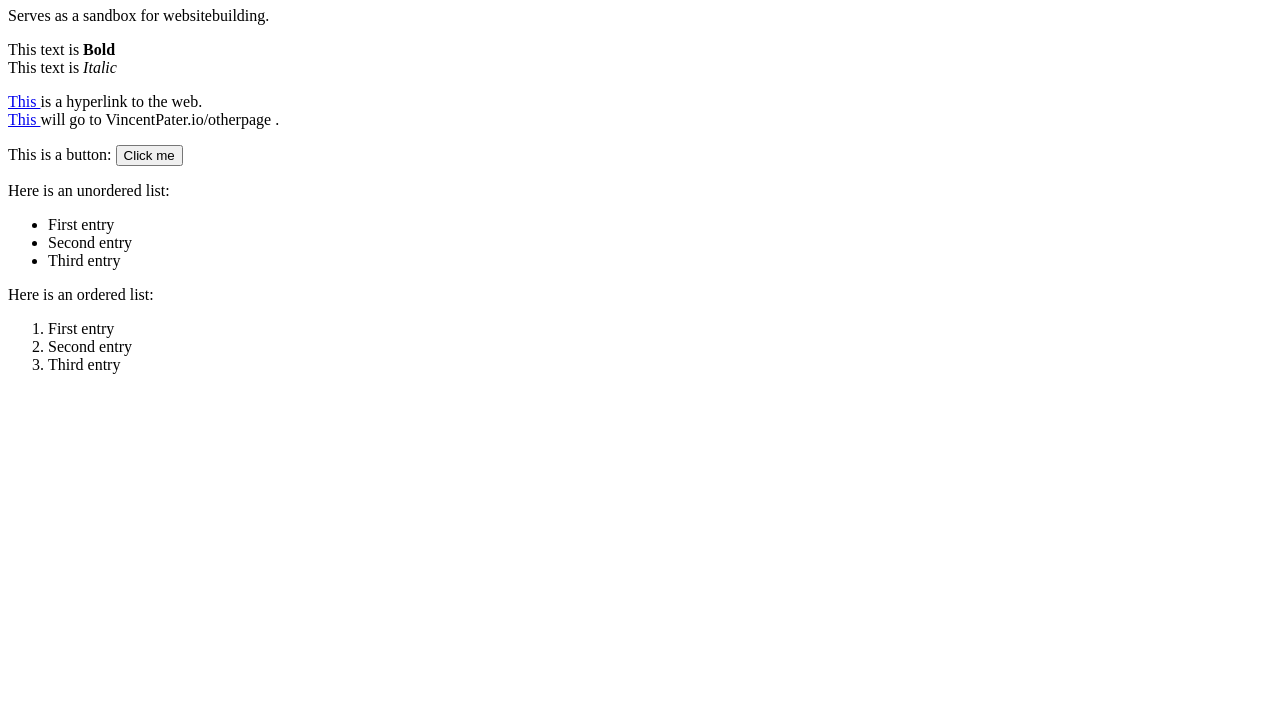
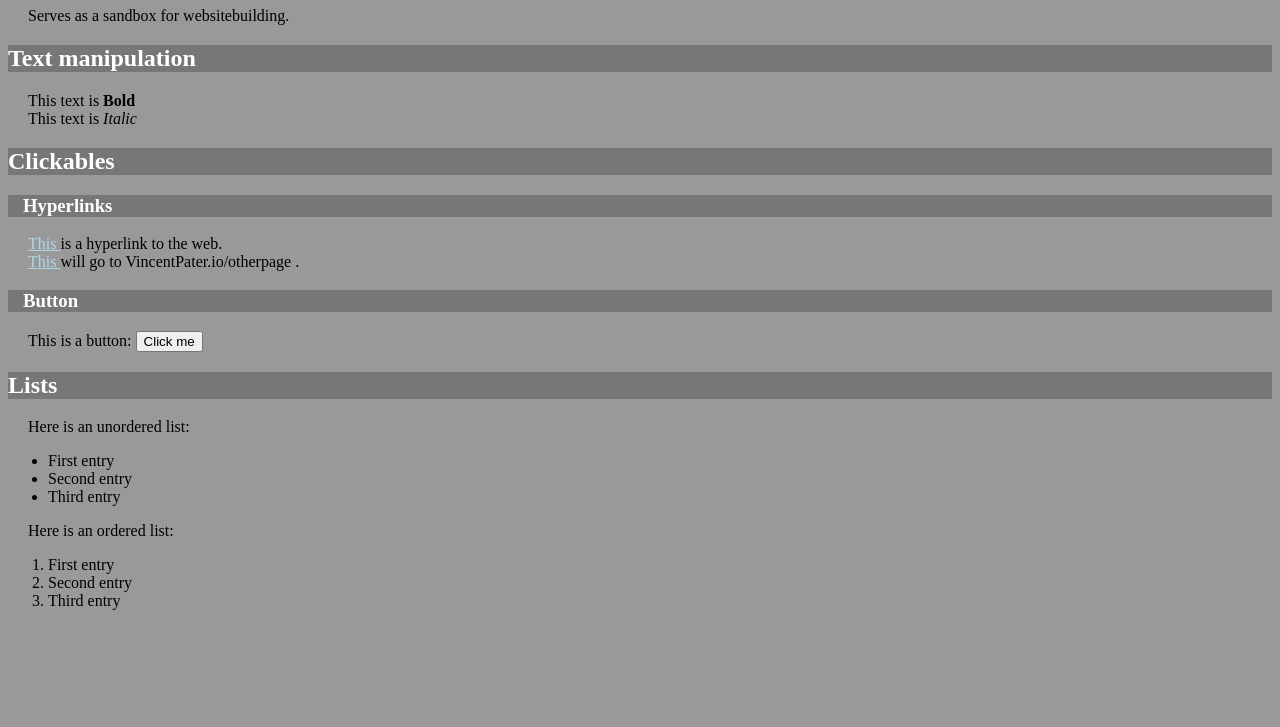
Before and after one commit to VincentPater/VincentPater.github.io, a plain HTML site: page index.html in a window 1280 px wide. Shown: the part 73-800 px from the top of the page. Drawn offline with Linux system fonts and the light colour scheme.

Commit message:
first css

```diff
--- a/index.html
+++ b/index.html
@@ -1,6 +1,8 @@
 <!DOCTYPE html>
 <html>
 	<head>
+	<link rel="stylesheet" type="text/css" href="mystyle.css">
+
 		<title>Vincent's Webpage</title>
 	</head>
 
@@ -12,21 +14,26 @@
 			Serves as a sandbox for websitebuilding.
 		</p>
 
+		<h2>Text manipulation</h2>
 
 		<p>
 			This text is <strong> Bold </strong> <br>
 			This text is <em> Italic </em>
 		</p>
 
+		<h2> Clickables </h2>
+		<h3> Hyperlinks </h3>
 		<p>
 			<a href="https://www.google.com"> This </a> is a hyperlink to the web. <br>
 			<a href="otherpage"> This </a> will go to VincentPater.io/otherpage .
 		</p>
 
+		<h3> Button </h3>
 		<p>
 			This is a button: <button>Click me</button>
 		</p>
 
+		<h2> Lists </h2>
 		<p>
 			Here is an unordered list:
 			<ul>
@@ -34,13 +41,15 @@
 				<li> Second entry </li>
 				<li> Third entry </li>
 			</ul>
-
+		</p>
+		<p>
 			Here is an ordered list:
 			<ol>
 				<li> First entry </li>
 				<li> Second entry </li>
 				<li> Third entry </li>
 			</ol>
+		</p>
 
 	</body>
 
--- /dev/null
+++ b/mystyle.css
@@ -0,0 +1,34 @@
+body {
+	/* default style */
+	background: #999;
+
+	font-family: serif;
+}
+
+h1 {
+	/* exceptions to default for header 1 */
+	color: #444;
+}
+
+h2 {
+	/* exceptions to default for header 2 + 3 */
+	background: #777;
+	color: white;
+}
+
+h3 {
+	/* exceptions to default for header 2 + 3 */
+	background: #777;
+	color: white;
+	padding: 0px 15px;
+}
+
+a {
+	/* Hyperlinks */
+	color: lightblue;
+}
+
+p {
+	/* Pararaphs */
+	padding: 0px 20px;
+}
```
